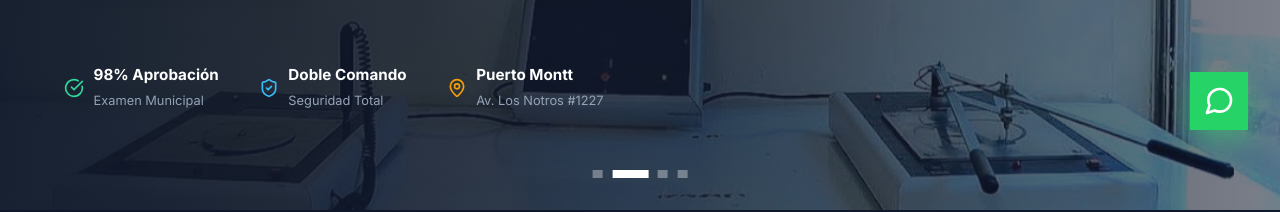
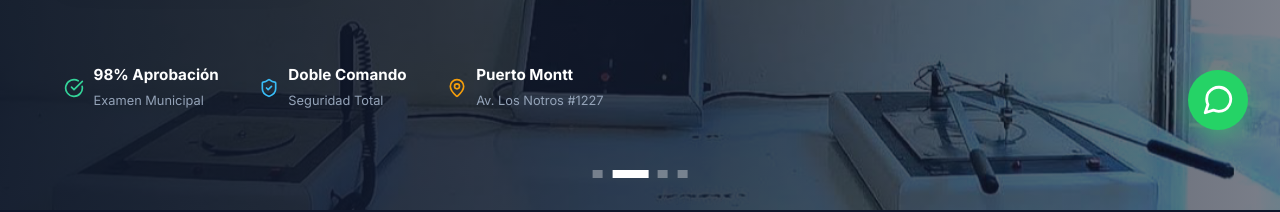
Before and after one commit to viejo14/urika.cl, a React (Vite) app: page / in a window 1280 px wide. Shown: the part 638-850 px from the top of the page. Built offline with nearby package versions, Linux system fonts and the light colour scheme.

Commit message:
feat: 100% uniform section transparency, circular animated WhatsApp button

```diff
--- a/src/components/common/WhatsAppButton.jsx
+++ b/src/components/common/WhatsAppButton.jsx
@@ -1,7 +1,7 @@
 import React from 'react';
 
 const WhatsAppIcon = () => (
-  <svg width="32" height="32" viewBox="0 0 24 24" fill="none" stroke="currentColor" strokeWidth="2" strokeLinecap="round" strokeLinejoin="round">
+  <svg width="34" height="34" viewBox="0 0 24 24" fill="none" stroke="currentColor" strokeWidth="2" strokeLinecap="round" strokeLinejoin="round">
     <path d="M21 11.5a8.38 8.38 0 0 1-.9 3.8 8.5 8.5 0 0 1-7.6 4.7 8.38 8.38 0 0 1-3.8-.9L3 21l1.9-5.7a8.38 8.38 0 0 1-.9-3.8 8.5 8.5 0 0 1 4.7-7.6 8.38 8.38 0 0 1 3.8-.9h.5a8.48 8.48 0 0 1 8 8v.5z"></path>
   </svg>
 );
@@ -12,7 +12,7 @@ export function WhatsAppButton() {
       href="https://api.whatsapp.com/send?phone=56958887141&text=Hola%20Escuela%20Urika%20Puerto%20Montt,%20quiero%20informacion%20del%20Curso%20Clase%20B"
       target="_blank"
       rel="noopener noreferrer"
-      className="whatsapp-float"
+      className="whatsapp-float-round"
       title="Contactar por WhatsApp a Puerto Montt (+56 9 5888 7141)"
       aria-label="Contactar por WhatsApp"
     >
--- a/src/components/sections/SocialFeedSection.jsx
+++ b/src/components/sections/SocialFeedSection.jsx
@@ -21,7 +21,7 @@ const FacebookIcon = () => (
 
 export function SocialFeedSection() {
   return (
-    <section className="section-padding" style={{ backgroundColor: 'rgba(248, 250, 252, 0.85)' }}>
+    <section className="section-padding">
       <div className="container">
 
         {/* Header without redundant top buttons */}
@@ -117,7 +117,7 @@ export function SocialFeedSection() {
               </p>
 
               {/* Instagram Card Showcase */}
-              <div style={{ flex: 1, backgroundColor: 'var(--bg-subtle)', padding: '2rem', display: 'flex', flexDirection: 'column', justifyContent: 'center', alignItems: 'center', textAlign: 'center' }}>
+              <div style={{ flex: 1, backgroundColor: 'rgba(248, 250, 252, 0.8)', padding: '2rem', display: 'flex', flexDirection: 'column', justifyContent: 'center', alignItems: 'center', textAlign: 'center' }}>
                 <div style={{ width: '80px', height: '80px', backgroundColor: '#FFFFFF', display: 'flex', alignItems: 'center', justifyContent: 'center', marginBottom: '1.2rem', boxShadow: 'var(--shadow-sm)' }}>
                   <img
                     src="/urika-logo.png"
--- a/src/components/sections/TestimonialsSection.jsx
+++ b/src/components/sections/TestimonialsSection.jsx
@@ -7,7 +7,7 @@ import { CleanCard } from '../common/CleanCard';
 
 export function TestimonialsSection() {
   return (
-    <section className="section-padding" style={{ backgroundColor: 'rgba(248, 250, 252, 0.9)' }}>
+    <section className="section-padding">
       <div className="container">
 
         {/* Header with official Google logo provided by user */}
--- a/src/index.css
+++ b/src/index.css
@@ -1,6 +1,6 @@
 /* ==========================================================================
    URIKA - ESCUELA DE CONDUCTORES PUERTO MONTT
-   Corporate Executive Styling with Custom Background Image & Sharp Square Geometry
+   Corporate Executive Styling with Transparent Background & Visible Hummingbird
    ========================================================================== */
 
 :root {
@@ -19,10 +19,10 @@
   --accent-success-soft: rgba(5, 150, 105, 0.08);
 
   /* Backgrounds */
-  --bg-page: #FFFFFF;
-  --bg-subtle: rgba(248, 250, 252, 0.92);
-  --bg-elevated: rgba(241, 245, 249, 0.95);
-  --bg-card: rgba(255, 255, 255, 0.96);
+  --bg-page: transparent;
+  --bg-subtle: transparent;
+  --bg-elevated: rgba(241, 245, 249, 0.8);
+  --bg-card: rgba(255, 255, 255, 0.88);
 
   /* Typography Colors */
   --text-main: #0F172A;           /* Anthracite */
@@ -33,7 +33,7 @@
   --font-heading: 'Outfit', -apple-system, BlinkMacSystemFont, sans-serif;
   --font-body: 'Inter', -apple-system, BlinkMacSystemFont, sans-serif;
 
-  /* Ambient Soft Shadows (Zero Borders) */
+  /* Ambient Soft Shadows */
   --shadow-sm: 0 2px 8px rgba(15, 23, 42, 0.04);
   --shadow-md: 0 10px 30px -5px rgba(15, 23, 42, 0.08);
   --shadow-lg: 0 20px 45px -10px rgba(15, 23, 42, 0.12);
@@ -44,7 +44,7 @@
   --transition-fast: all 0.2s var(--ease-smooth);
   --transition-normal: all 0.35s var(--ease-smooth);
 
-  /* STRICT GEOMETRY RULE: 100% SQUARE CORNERS (0 RADIUS) */
+  /* STRICT GEOMETRY RULE: 100% SQUARE CORNERS FOR CARDS/BUTTONS */
   --radius-sm: 0px;
   --radius-md: 0px;
   --radius-lg: 0px;
@@ -57,15 +57,15 @@
   box-sizing: border-box;
   margin: 0;
   padding: 0;
-  border: 0 !important; /* STRICT RULE: 0 Borders */
-  border-radius: 0px !important; /* STRICT RULE: 100% Sharp Square Geometry */
+  border: 0 !important;
+  border-radius: 0px !important;
   outline: none;
 }
 
 html {
   scroll-behavior: smooth;
   font-family: var(--font-body);
-  background-color: var(--bg-page);
+  background-color: #FAFAFA;
   color: var(--text-main);
   line-height: 1.6;
   -webkit-font-smoothing: antialiased;
@@ -74,9 +74,8 @@ html {
 body {
   overflow-x: hidden;
   width: 100%;
-  /* Background Image Scaled via Contain so the Hummingbird is 100% Visible & Not Cropped */
-  background: linear-gradient(rgba(255, 255, 255, 0.88), rgba(248, 250, 252, 0.92)), url('/images/img_fondo.png') no-repeat right 5% top 120px fixed;
-  background-size: 550px auto;
+  background: linear-gradient(rgba(255, 255, 255, 0.82), rgba(248, 250, 252, 0.85)), url('/images/img_fondo.png') no-repeat right 5% top 450px fixed;
+  background-size: 650px auto;
 }
 
 h1, h2, h3, h4, h5, h6 {
@@ -113,17 +112,17 @@ button, input, select, textarea {
 }
 
 .glass-nav {
-  background: rgba(255, 255, 255, 0.96);
+  background: rgba(255, 255, 255, 0.95);
   backdrop-filter: blur(20px);
   -webkit-backdrop-filter: blur(20px);
   box-shadow: 0 1px 15px rgba(15, 23, 42, 0.05);
 }
 
-/* Executive Cards - 100% Sharp Square Corners & 0 Borders */
+/* Executive Cards - Translucent Glass for Background Hummingbird Visibility */
 .clean-card {
-  background-color: var(--bg-card);
-  backdrop-filter: blur(10px);
-  -webkit-backdrop-filter: blur(10px);
+  background-color: rgba(255, 255, 255, 0.92);
+  backdrop-filter: blur(12px);
+  -webkit-backdrop-filter: blur(12px);
   border-radius: 0px !important;
   box-shadow: var(--shadow-md);
   transition: var(--transition-normal);
@@ -134,19 +133,20 @@ button, input, select, textarea {
 .clean-card:hover {
   transform: translateY(-4px);
   box-shadow: var(--shadow-lg);
+  background-color: rgba(255, 255, 255, 0.96);
 }
 
 .clean-card-subtle {
-  background-color: var(--bg-subtle);
-  backdrop-filter: blur(8px);
-  -webkit-backdrop-filter: blur(8px);
+  background-color: rgba(248, 250, 252, 0.85);
+  backdrop-filter: blur(10px);
+  -webkit-backdrop-filter: blur(10px);
   border-radius: 0px !important;
   padding: 2.5rem;
   transition: var(--transition-normal);
 }
 
 .clean-card-subtle:hover {
-  background-color: var(--bg-elevated);
+  background-color: rgba(241, 245, 249, 0.95);
   transform: translateY(-2px);
 }
 
@@ -180,7 +180,7 @@ button, input, select, textarea {
   align-items: center;
   justify-content: center;
   gap: 0.6rem;
-  background-color: var(--bg-elevated);
+  background-color: rgba(241, 245, 249, 0.9);
   color: var(--primary-dark);
   font-family: var(--font-heading);
   font-weight: 600;
@@ -213,7 +213,7 @@ button, input, select, textarea {
 }
 
 .btn-ghost:hover {
-  background-color: var(--bg-subtle);
+  background-color: rgba(248, 250, 252, 0.8);
 }
 
 /* Executive Badges */
@@ -229,28 +229,28 @@ button, input, select, textarea {
 }
 
 .badge-slate, .badge-gold, .badge-orange, .badge-violet {
-  background-color: var(--bg-elevated);
+  background-color: rgba(241, 245, 249, 0.9);
   color: var(--primary-dark);
 }
 
 .badge-corporate {
-  background-color: var(--accent-corporate-soft);
+  background-color: rgba(2, 132, 199, 0.12);
   color: var(--accent-corporate-dark);
 }
 
 .badge-green {
-  background-color: var(--accent-success-soft);
+  background-color: rgba(5, 150, 105, 0.12);
   color: var(--accent-success);
 }
 
-/* Sections */
+/* Sections with Transparency */
 .section-padding {
   padding: 6rem 0;
+  background-color: transparent;
 }
 
 .section-bg-subtle {
-  background-color: rgba(248, 250, 252, 0.85);
-  backdrop-filter: blur(6px);
+  background-color: transparent !important;
 }
 
 /* Grids */
@@ -287,33 +287,48 @@ button, input, select, textarea {
   }
 }
 
-/* Official WhatsApp Floating Widget */
-.whatsapp-float {
+/* Official Circular Floating WhatsApp Widget with Pulsing Animation Effect */
+.whatsapp-float-round {
   position: fixed;
   bottom: 2rem;
   right: 2rem;
   background-color: #25D366 !important;
   color: #FFFFFF !important;
-  width: 58px;
-  height: 58px;
-  border-radius: 0px !important;
+  width: 60px;
+  height: 60px;
+  border-radius: 50% !important; /* Circular as requested */
   display: flex;
   align-items: center;
   justify-content: center;
-  box-shadow: 0 10px 25px rgba(37, 211, 102, 0.45) !important;
+  box-shadow: 0 8px 25px rgba(37, 211, 102, 0.45) !important;
   z-index: 999;
-  transition: var(--transition-fast);
+  transition: all 0.3s cubic-bezier(0.16, 1, 0.3, 1);
   cursor: pointer;
+  animation: whatsapp-pulse 2.2s infinite;
 }
 
-.whatsapp-float:hover {
-  transform: scale(1.08);
+.whatsapp-float-round:hover {
+  transform: scale(1.12);
   background-color: #128C7E !important;
+  box-shadow: 0 12px 30px rgba(37, 211, 102, 0.6) !important;
+}
+
+@keyframes whatsapp-pulse {
+  0% {
+    box-shadow: 0 0 0 0 rgba(37, 211, 102, 0.65), 0 8px 25px rgba(37, 211, 102, 0.45);
+  }
+  70% {
+    box-shadow: 0 0 0 16px rgba(37, 211, 102, 0), 0 8px 25px rgba(37, 211, 102, 0.45);
+  }
+  100% {
+    box-shadow: 0 0 0 0 rgba(37, 211, 102, 0), 0 8px 25px rgba(37, 211, 102, 0.45);
+  }
 }
 
 /* Square FAQ Accordion */
 .faq-item {
-  background-color: var(--bg-card);
+  background-color: rgba(255, 255, 255, 0.92);
+  backdrop-filter: blur(10px);
   border-radius: 0px !important;
   margin-bottom: 1rem;
   box-shadow: var(--shadow-sm);
@@ -323,6 +338,7 @@ button, input, select, textarea {
 
 .faq-item:hover {
   box-shadow: var(--shadow-md);
+  background-color: rgba(255, 255, 255, 0.98);
 }
 
 .faq-trigger {
@@ -352,7 +368,7 @@ button, input, select, textarea {
   width: 8px;
 }
 ::-webkit-scrollbar-track {
-  background: var(--bg-subtle);
+  background: transparent;
 }
 ::-webkit-scrollbar-thumb {
   background: var(--text-light);
```
